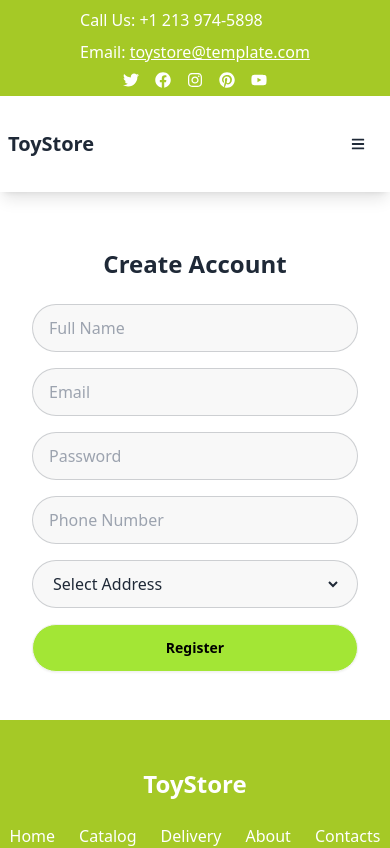
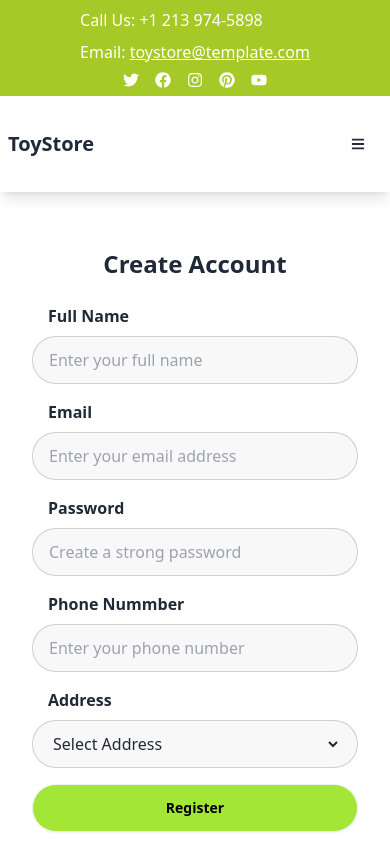
Before and after one commit to ToyTreasures/toy-treasures-frontend, a React (Vite) app: page /register in a window 390 px wide. Shown: the top 848 px of the page. Built offline with nearby package versions, Linux system fonts and the light colour scheme.

Commit message:
style: add responsive styling for register page

```diff
--- a/src/pages/Register.jsx
+++ b/src/pages/Register.jsx
@@ -61,12 +61,24 @@ const Register = () => {
         >
           {({ isSubmitting }) => (
             <Form className="space-y-4">
+              {registerError && (
+                <div
+                  className="bg-red-100 border border-red-400 text-red-700 px-4 py-3 rounded relative mb-4"
+                  role="alert"
+                >
+                  <span className="block sm:inline">{registerError}</span>
+                </div>
+              )}
               <div className="space-y-2">
+                <label htmlFor="name" className="ml-4 font-semibold">
+                  Full Name
+                </label>
                 <div className="input input-bordered rounded-3xl bg-[#f8f8f8] flex items-center gap-2 p-4">
                   <Field
                     type="text"
                     name="name"
-                    placeholder="Full Name"
+                    id="name"
+                    placeholder="Enter your full name"
                     className="grow bg-transparent outline-none w-full"
                   />
                 </div>
@@ -78,11 +90,15 @@ const Register = () => {
               </div>
 
               <div className="space-y-2">
+                <label htmlFor="email" className="ml-4 font-semibold">
+                  Email
+                </label>
                 <div className="input input-bordered rounded-3xl bg-[#f8f8f8] flex items-center gap-2 p-4">
                   <Field
                     type="text"
                     name="email"
-                    placeholder="Email"
+                    id="email"
+                    placeholder="Enter your email address"
                     className="grow bg-transparent outline-none w-full"
                   />
                 </div>
@@ -94,11 +110,15 @@ const Register = () => {
               </div>
 
               <div className="space-y-2">
+                <label htmlFor="password" className="ml-4 font-semibold">
+                  Password
+                </label>
                 <div className="input input-bordered rounded-3xl bg-[#f8f8f8] flex items-center gap-2 p-4">
                   <Field
                     type="password"
                     name="password"
-                    placeholder="Password"
+                    id="password"
+                    placeholder="Create a strong password"
                     className="grow bg-transparent outline-none w-full"
                   />
                 </div>
@@ -110,11 +130,15 @@ const Register = () => {
               </div>
 
               <div className="space-y-2">
+                <label htmlFor="phoneNumber" className="ml-4 font-semibold">
+                  Phone Nummber
+                </label>
                 <div className="input input-bordered rounded-3xl bg-[#f8f8f8] flex items-center gap-2 p-4">
                   <Field
                     type="text"
                     name="phoneNumber"
-                    placeholder="Phone Number"
+                    id="phoneNumber"
+                    placeholder="Enter your phone number"
                     className="grow bg-transparent outline-none w-full"
                   />
                 </div>
@@ -126,17 +150,20 @@ const Register = () => {
               </div>
 
               <div className="space-y-2">
+                <label htmlFor="address" className="ml-4 font-semibold">
+                  Address
+                </label>
                 <div className="input input-bordered rounded-3xl bg-[#f8f8f8] flex items-center gap-2 p-4">
                   <Field
                     as="select"
                     name="address"
+                    id="address"
                     className="grow bg-transparent outline-none w-full"
                   >
                     <option value="">Select Address</option>
                     <option value="Cairo">Cairo</option>
                     <option value="Giza">Giza</option>
                     <option value="Alexandria">Alexandria</option>
-                    {/* Add other governorates here */}
                   </Field>
                 </div>
                 <ErrorMessage
@@ -145,10 +172,6 @@ const Register = () => {
                   className="text-red-500 text-sm"
                 />
               </div>
-
-              {registerError && (
-                <div className="text-red-500">{registerError}</div>
-              )}
 
               <button
                 type="submit"
```
